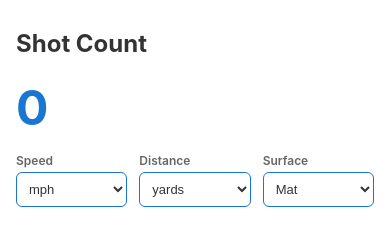
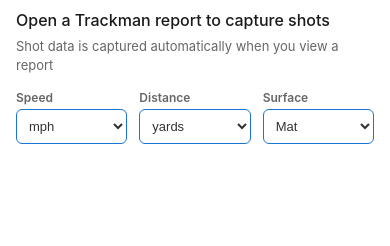
Before and after one commit to criticalberne/TrackPull, a website with bundled scripts: page src/popup/popup.html in a window 390 px wide. Shown: the part 52-298 px from the top of the page. Built offline with nearby package versions, Linux system fonts and the light colour scheme; some packages are replaced by stand-ins of ours.

Commit message:
feat(10-01): refactor updateShotCount and updateExportButtonVisibility for empty state
- updateShotCount: toggle .empty-state class on #shot-count-container instead of setting textContent "0"
- updateExportButtonVisibility: add clearBtn lookup and hide/show #clear-btn alongside export-row and ai-section
- Build: dist/popup.html and dist/popup.js rebuilt with all changes
- All 247 existing tests pass with no regressions

```diff
--- a/src/popup/popup.ts
+++ b/src/popup/popup.ts
@@ -292,11 +292,12 @@
 });
 
 function updateShotCount(data: unknown): void {
+  const container = document.getElementById("shot-count-container");
   const shotCountElement = document.getElementById("shot-count");
-  if (!shotCountElement) return;
+  if (!container || !shotCountElement) return;
 
   if (!data || typeof data !== "object") {
-    shotCountElement.textContent = "0";
+    container.classList.add("empty-state");
     return;
   }
 
@@ -304,7 +305,7 @@
   const clubGroups = sessionData["club_groups"] as Array<Record<string, unknown>> | undefined;
 
   if (!clubGroups || !Array.isArray(clubGroups)) {
-    shotCountElement.textContent = "0";
+    container.classList.add("empty-state");
     return;
   }
 
@@ -316,18 +317,21 @@
     }
   }
 
+  container.classList.remove("empty-state");
   shotCountElement.textContent = totalShots.toString();
 }
 
 function updateExportButtonVisibility(data: unknown): void {
   const exportRow = document.getElementById("export-row");
   const aiSection = document.getElementById("ai-section");
+  const clearBtn = document.getElementById("clear-btn");
 
   const hasValidData = data && typeof data === "object" &&
     (data as Record<string, unknown>)["club_groups"];
 
   if (exportRow) exportRow.style.display = hasValidData ? "flex" : "none";
   if (aiSection) aiSection.style.display = hasValidData ? "block" : "none";
+  if (clearBtn) clearBtn.style.display = hasValidData ? "block" : "none";
 }
 
 async function handleExportClick(): Promise<void> {
```
Also changed, not shown: dist/popup.html, dist/popup.js.
